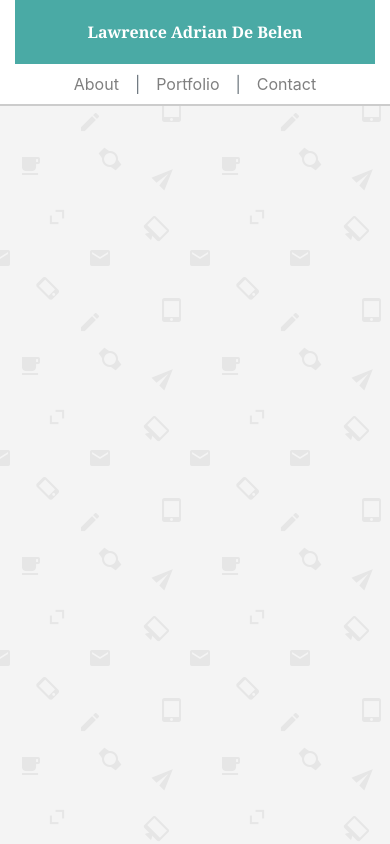
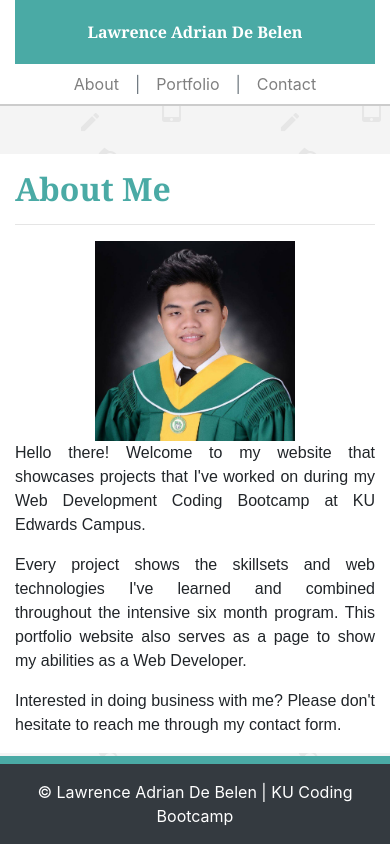
Before and after one commit to ltdebelen/HW2-Responsive-Portfolio, a plain HTML site: page index.html in a window 390 px wide. Drawn offline with nearby package versions, Linux system fonts and the light colour scheme.

Commit message:
Added content for About me and adjusted mobile responsiveness

```diff
--- a/assets/css/style.css
+++ b/assets/css/style.css
@@ -10,6 +10,7 @@ body {
 /* HEADER */
 header {
     border-bottom: 2px solid #cccccc;
+    margin-bottom: 3rem;
 }
 
 header .navbar-nav {
@@ -23,7 +24,37 @@ header #navbar-branding {
     font-weight: bold;
 }
 
+/* ABOUT ME */
+#about-me h2 {
+    color: #4aaaa5;
+    font-family: 'Georgia', Times, 'Times New Roman', serif;
+    font-weight: bold;
+}
+
+#about-me img {
+    height: 200px;
+    width: 200px;
+}
+
+#about-me p {
+    font-family: 'Arial', 'Helvetica Neue', Helvetica, sans-serif;
+}
+
+footer {
+    border-top: 8px solid #4aaaa5;
+}
+
 /* MEDIA QUERIES */
+@media(max-width: 640px) {
+    #about-me img {
+        float: none !important;
+        display: block;
+        margin: 0 auto !important;
+    }
+}
+
+
+
 @media(max-width: 767px) {
 
     header .navbar {
--- a/index.html
+++ b/index.html
@@ -36,6 +36,41 @@
             </div>
         </nav>
     </header>
+
+    <section id="about-me">
+        <div class="container">
+            <div class="row">
+                <div class="col-sm-12 col-md-12 col-lg-9 bg-white">
+                    <h2 class="mt-3">About Me</h2>
+                    <hr>
+                    <img src="./assets/images/pic.jpg" class="float-left mr-4 mb-4 img-fluid" alt="my-pic">
+                    <p class="text-justify">Hello there! Welcome to my website that showcases projects that I've worked
+                        on during
+                        my
+                        Web
+                        Development Coding Bootcamp at KU Edwards Campus.</p>
+
+                    <p class="text-justify">Every project shows the skillsets and web technologies I've learned and
+                        combined
+                        throughout the
+                        intensive six month program. This portfolio website also serves as a page to show my
+                        abilities
+                        as a Web Developer.</p>
+
+                    <p class="text-justify">Interested in doing business with me? Please don't hesitate to reach me
+                        through my
+                        contact form.
+                    </p>
+                </div>
+            </div>
+        </div>
+    </section>
+
+    <footer class="fixed-bottom navbar-dark bg-dark">
+        <div class="footer-copyright text-center text-white py-3">© Lawrence Adrian De Belen | KU Coding Bootcamp</div>
+    </footer>
+
+
 </body>
 
 </html>
```
